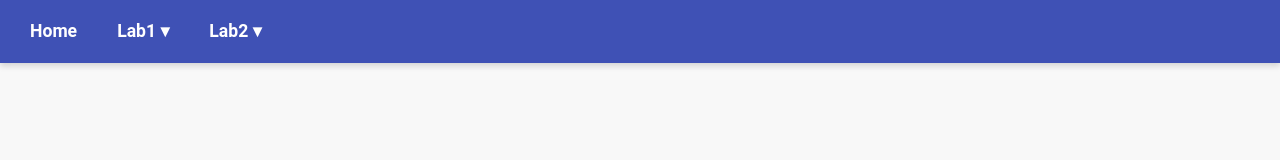
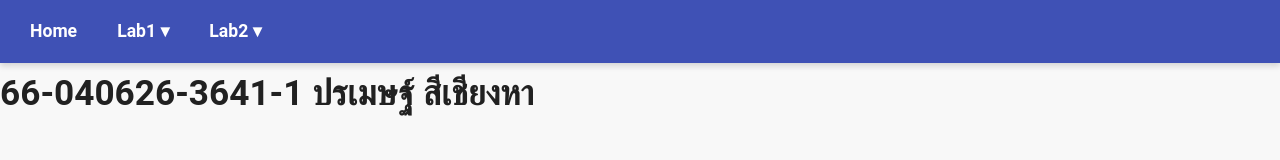
Before and after one commit to cs6636411/-cs6636411.github.io, a plain HTML site: page index.html in a window 1280 px wide. Drawn offline with Linux system fonts and the light colour scheme.

Commit message:
Update index.html

```diff
--- a/index.html
+++ b/index.html
@@ -34,5 +34,6 @@
       </ul>
     </li>
   </ul>
+    <h1>66-040626-3641-1 ปรเมษฐ์ สีเชียงหา</h1>
 </body>
 </html>
```
